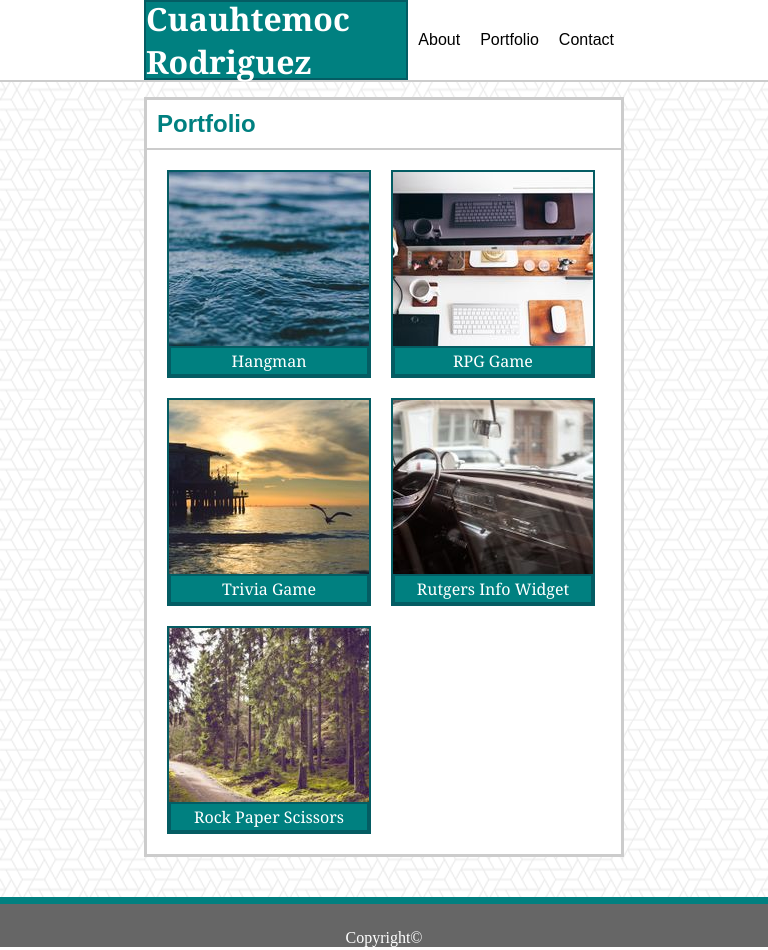
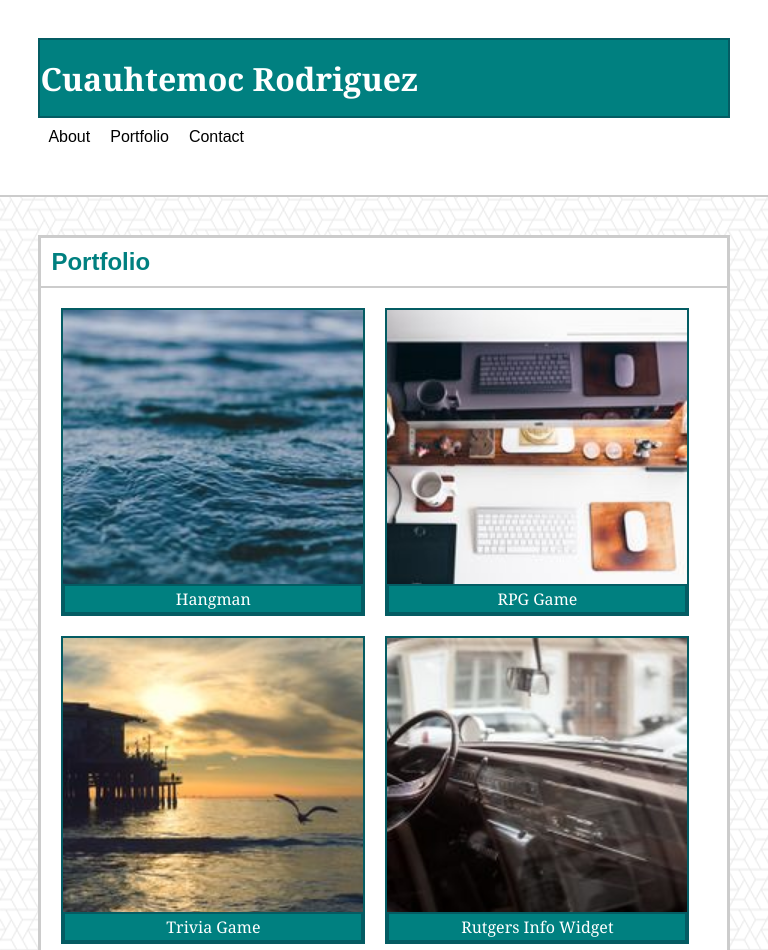
Before and after one commit to Cuauhtemoc/Responsive-Portfolio, a plain HTML site: page portfolio.html in a window 768 px wide. Shown: the top 950 px of the page. Drawn offline with Linux system fonts and the light colour scheme.

Commit message:
added media queries to style.css

```diff
--- a/assets/css/style.css
+++ b/assets/css/style.css
@@ -13,6 +13,7 @@ body{
     display: flex;
     flex-direction: column;
 }
+
 /* Styling for all headings */
 .style-heading{
     background: teal;
@@ -42,7 +43,6 @@ body{
 .menu{
     display: flex;
     width: 60%;
-    min-width: 480px;
     align-items: center;
     margin: auto;
 }
@@ -57,7 +57,6 @@ body{
     display: flex;
     flex-direction: column;
     width: 60%;
-    min-width: 480px;
     margin: 2% auto 40px auto;
     background: #ffffff;
     border: solid 3px #cccccc;
@@ -152,3 +151,50 @@ body{
  a:hover{
     color: blue;
 }
+@media screen  and (max-width:980px ) and (min-width:768px){
+
+    .menu{
+        display: block;
+        margin: 5%;
+        width: 700px;
+    }
+    .content-wrapper{
+        width: 700px;
+        margin: 5%;
+    }
+
+}
+
+@media screen and (max-width:768px ) and (min-width: 640px) {
+
+    .menu{
+        display: block;
+        margin: 5%;
+        width:auto;
+    }
+    .content-wrapper{
+        margin: 5%;
+        width:auto;
+    }
+    .image>img, .image-text{
+        width: 300px;
+    }
+
+
+}
+
+@media screen and (max-width:640px){
+    .menu{
+        display: block;
+        margin: 5% auto;
+        width:auto;
+    }
+    .content-wrapper{
+        margin: 5% auto;
+        width:auto;
+    }
+    .image>img, .image-text{
+        width: 325px;
+    }
+
+}
```
